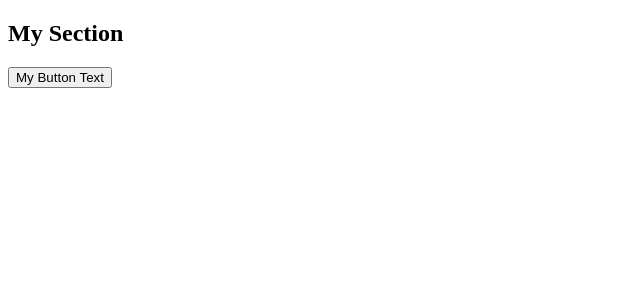
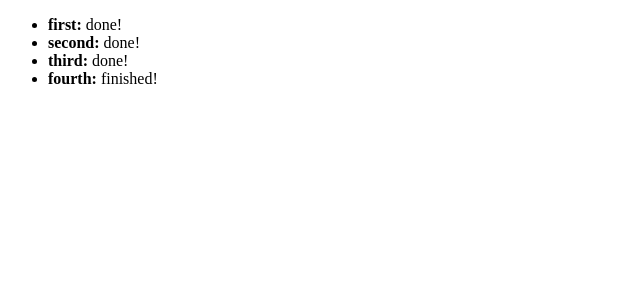
Before and after one commit to bagabobs/learn_react, a React (Create React App) app: page / in a window 1280 px wide. Shown: the top 300 px of the page, without its empty margins (0-640 px from the left). Built offline with nearby package versions, Linux system fonts and the light colour scheme.

Commit message:
done merge update

```diff
--- /dev/null
+++ b/src/MyComponent.js
@@ -0,0 +1,30 @@
+import {Component} from "react";
+
+export default class MyComponent extends Component {
+    state = {
+        first: 'loading...',
+        second: 'loading...',
+        third: 'loading...',
+        fourth: 'loading...',
+        doneMessage: 'finished!'
+    };
+
+    render() {
+        const { state } = this;
+
+        return (
+            <ul>
+            {
+                Object.keys(state)
+                    .filter(key => key !== 'doneMessage')
+                    .map(key => (
+                        <li key={key}>
+                            <strong>{key}: </strong>
+                            {state[key]}
+                        </li>
+                    ))
+            }
+            </ul>
+        );
+    }
+}
--- a/src/index.js
+++ b/src/index.js
@@ -1,12 +1,28 @@
-import {Component} from "react";
+import MyComponent from "./MyComponent";
 import {render} from "react-dom";
 
-import MySection from "./MySection";
-import MyButton from "./MyButton";
 
-render(
-    <MySection>
-        <MyButton>My Button Text</MyButton>
-    </MySection>,
-    document.getElementById('root')
-);
+const myComponent = render(<MyComponent/>, document.getElementById('root'));
+
+setTimeout(() => {
+    myComponent.setState({ first: 'done!'})
+}, 1000);
+
+setTimeout(() => {
+    myComponent.setState({ second: 'done!' })
+}, 2000);
+
+setTimeout(() => {
+    myComponent.setState({ third: 'done!' })
+}, 3000);
+
+setTimeout(() => {
+    myComponent.setState({ fourth: 'done!' })
+}, 4000);
+
+setTimeout(() => {
+    myComponent.setState(state => ({
+        ...state,
+        fourth: state.doneMessage
+    }));
+}, 4000)
```
